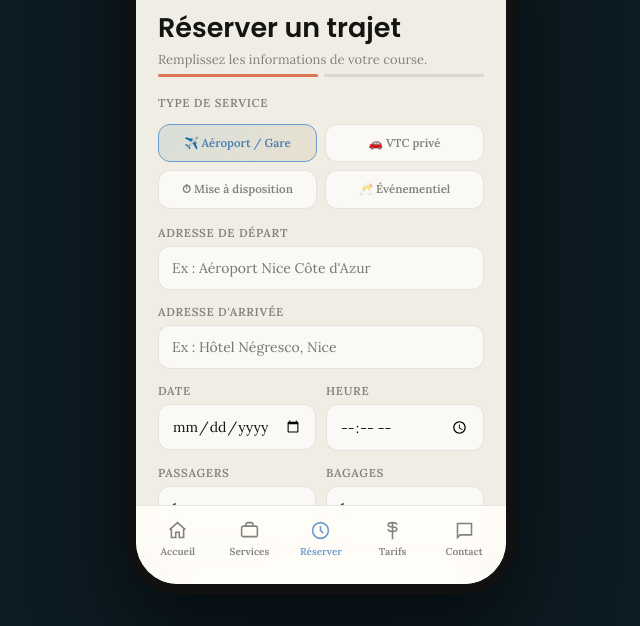
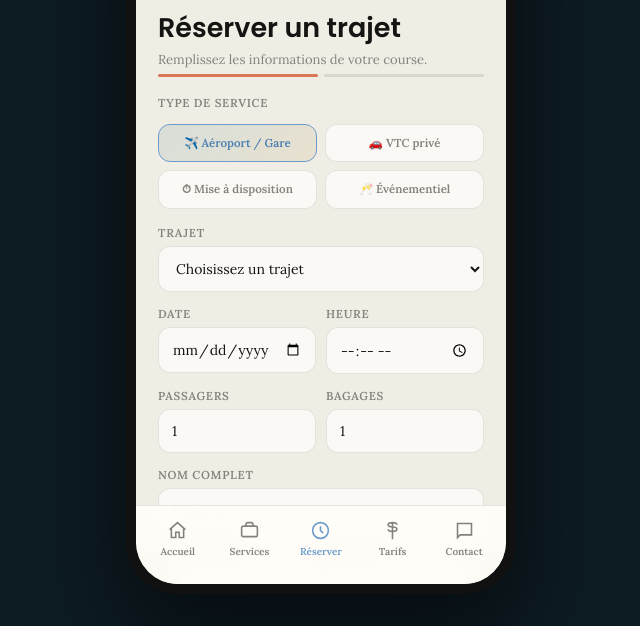
Before and after one commit to zakbe06120-cmyk/elite-driver-app1, a website: page www/index.html in a window 1280 px wide. Both pictures are taken after a click on the button "Réserver un trajet". Shown: the part 174-800 px from the top of the page, without its empty margins (319-959 px from the left). Drawn offline with Linux system fonts and the light colour scheme.

Commit message:
add route dropdown with fixed prices

```diff
--- a/www/index.html
+++ b/www/index.html
@@ -474,13 +474,16 @@
         </div>
 
         <div class="field">
-          <label data-i18n="lblDepart">Adresse de départ</label>
-          <input type="text" id="f-depart" data-i18n-ph="phDepart" placeholder="Ex : Aéroport Nice Côte d'Azur">
-        </div>
-        <div class="field">
-          <label data-i18n="lblArrivee">Adresse d'arrivée</label>
-          <input type="text" id="f-arrivee" data-i18n-ph="phArrivee" placeholder="Ex : Hôtel Négresco, Nice">
-        </div>
+  <label data-i18n="lblRoute">Trajet</label>
+  <select id="f-route">
+    <option value="">Choisissez un trajet</option>
+    <option value="Saint-Jean-Cap-Ferrat|Aéroport de Nice|70">Saint-Jean-Cap-Ferrat → Aéroport de Nice — 70€</option>
+    <option value="Beaulieu-sur-Mer|Aéroport de Nice|70">Beaulieu-sur-Mer → Aéroport de Nice — 70€</option>
+    <option value="Villefranche-sur-Mer|Aéroport de Nice|50">Villefranche-sur-Mer → Aéroport de Nice — 50€</option>
+    <option value="Monaco|Aéroport de Nice|100">Monaco → Aéroport de Nice — 100€</option>
+    <option value="Aéroport de Nice|Saint-Tropez|280">Aéroport de Nice → Saint-Tropez — 280€</option>
+  </select>
+</div>
         <div class="row2">
           <div class="field"><label data-i18n="lblDate">Date</label><input type="date" id="f-date"></div>
           <div class="field"><label data-i18n="lblHeure">Heure</label><input type="time" id="f-heure"></div>
@@ -873,8 +876,8 @@
   function submitBooking(){
     const dict = translations[currentLang];
     const nom = document.getElementById('f-nom').value.trim();
-    const depart = document.getElementById('f-depart').value.trim();
-    const arrivee = document.getElementById('f-arrivee').value.trim();
+    const routeVal = document.getElementById('f-route').value;
+    const [depart, arrivee, routePrice] = routeVal.split('|');
     const date = document.getElementById('f-date').value;
     const heure = document.getElementById('f-heure').value;
     const tel = document.getElementById('f-tel').value.trim();
@@ -885,7 +888,7 @@
     }
     const activeSeg = document.querySelector('.seg-btn.active');
     const service = currentLang === 'fr' ? activeSeg.dataset.serviceFr : activeSeg.dataset.serviceEn;
-    const amount = activeSeg.dataset.price;
+    const amount = routePrice;
     const ref = 'EDAR-' + Math.floor(1000 + Math.random()*9000);
 
     pendingTrip = { nom, depart, arrivee, date, heure, tel, service, amount, ref };
```
